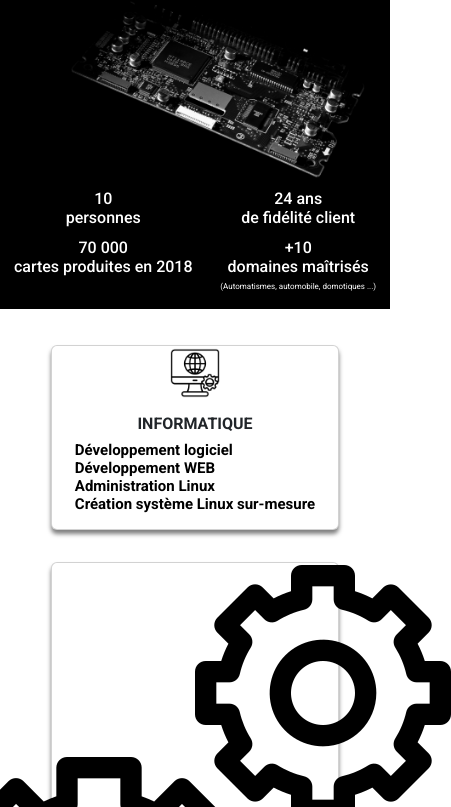
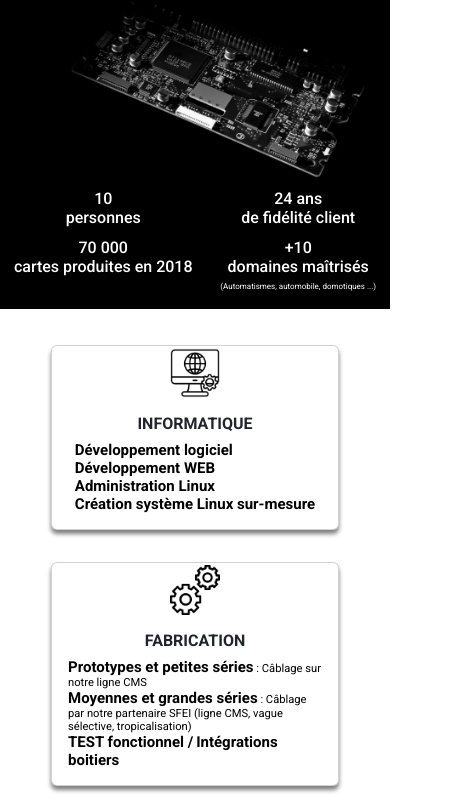
Before and after one commit to Bastien64/AICA, a plain HTML site: page index.html in a window 390 px wide. Shown: the part 293-1100 px from the top of the page, 451 px wide, since content can reach past the window. Drawn offline with nearby package versions, Linux system fonts and the light colour scheme; files whose address does not match are found by name.

Commit message:
Add files via upload

```diff
--- a/css/index.css
+++ b/css/index.css
@@ -297,7 +297,7 @@ margin-top: -0.2rem!important;
 
     }
 
-    .iconecard {
+    .iconecard, .iconecard2 {
         margin: auto;
         width: 50px !important;
         height: auto !important;
```
